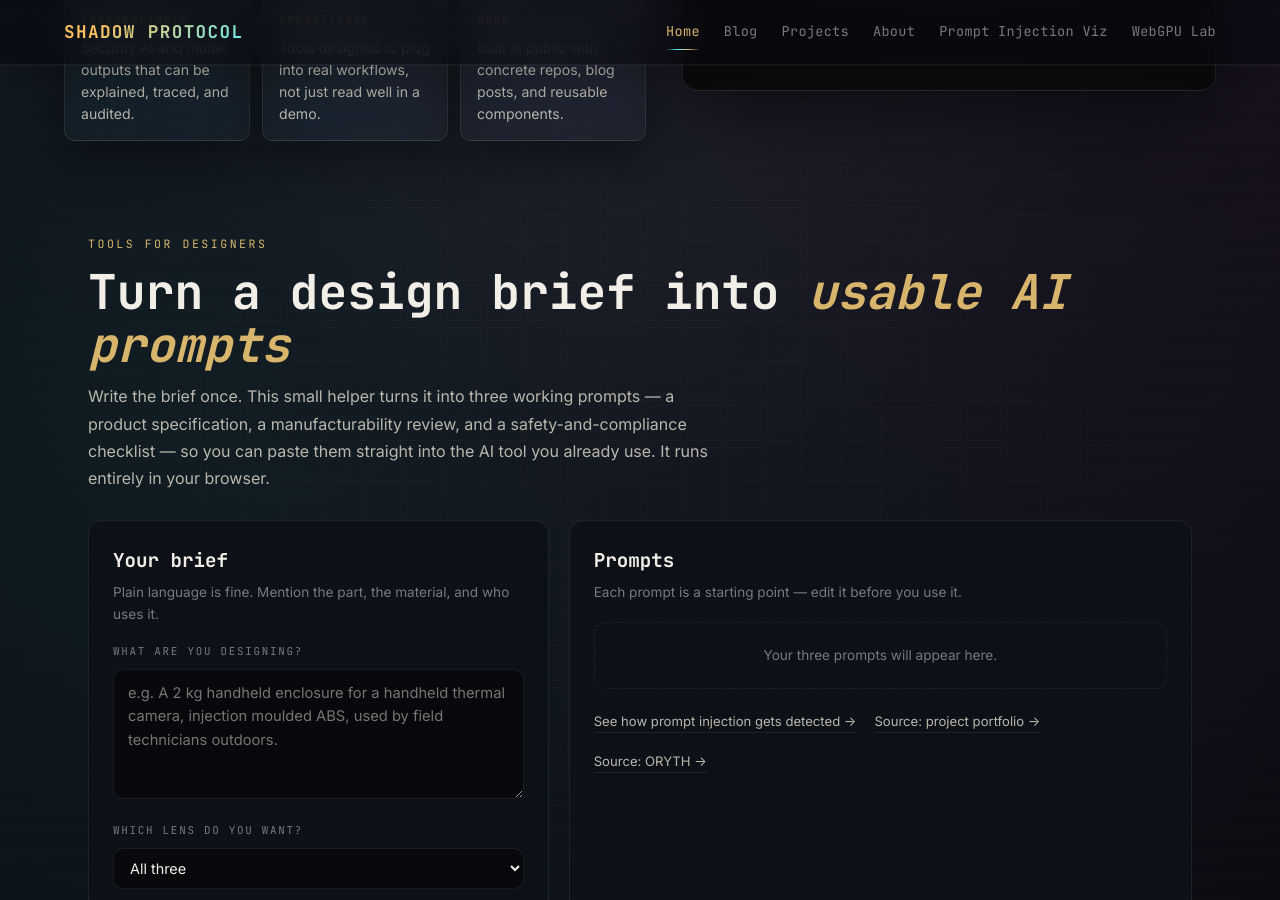
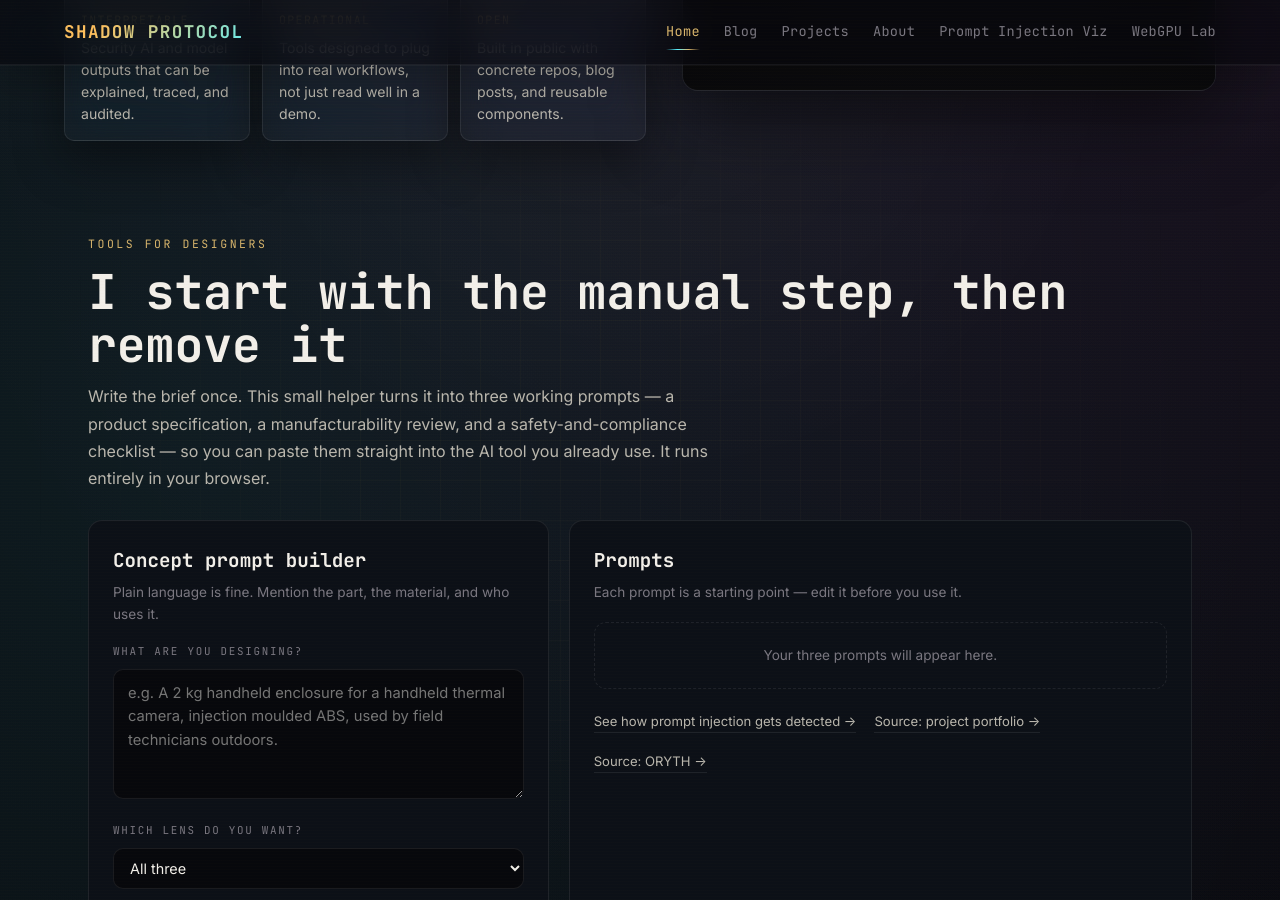
Before and after one commit to Anandhasasidharan/xplorertech00.github.io, a Jekyll site: the page built from index.html, in a window 1280 px wide and 900 px high, scrolled down 709 px. Built offline with Jekyll 4.4.1, drawn with Linux system fonts in a browser that asks for light colours.

Commit message:
fix(site): name the designer tools section as specified
The section was already inserted verbatim after the hero, but its heading and
form title differed from the intended copy:

- heading is now "I start with the manual step, then remove it"
- the brief form is titled "Concept prompt builder"
- the file's header note no longer tells you to replace a file that has arrived

designer-tools-section.html and index.html stay byte-identical, and the root
fragment is excluded from the built site so it is not published on its own.

Checked in a browser: --fx-accent resolves to the site gold (#d8b56c), all
three links return 200, the form produces three prompts and each Copy button
copies its prompt, no Liquid inside the inline script, no console errors.

```diff
--- a/_config.yml
+++ b/_config.yml
@@ -115,6 +115,7 @@
   - webgpu-lab/build.mjs
   - webgpu-lab/verify.mjs
   - webgpu-lab/README.md
+  - designer-tools-section.html
 
 include:
   - _pages
--- a/index.html
+++ b/index.html
@@ -48,9 +48,9 @@
 <!-- ─────────────────────────────────────────────────────────────────────────
      Designer tools section — self-contained block (CSS + HTML + JS).
 
-     Replace this file with your own designer-tools-section.html when it
-     arrives; the block is inserted into index.html verbatim after the hero
-     and before the "Featured work" section.
+     Inserted verbatim into index.html after the hero and before the
+     "Featured work" section. Edit this file, then paste its contents into
+     index.html again.
 
      Requirements honoured here:
        * accent follows the site: --fx-accent: var(--gold)
@@ -250,7 +250,7 @@
 <section class="fx-section" aria-labelledby="fx-heading">
   <div class="fx-shell">
     <p class="fx-kicker">Tools for designers</p>
-    <h2 class="fx-title" id="fx-heading">Turn a design brief into <em>usable AI prompts</em></h2>
+    <h2 class="fx-title" id="fx-heading">I start with the manual step, then remove it</h2>
     <p class="fx-lede">
       Write the brief once. This small helper turns it into three working prompts — a product
       specification, a manufacturability review, and a safety-and-compliance checklist — so you can
@@ -259,7 +259,7 @@
 
     <div class="fx-grid">
       <div class="fx-card">
-        <h3>Your brief</h3>
+        <h3>Concept prompt builder</h3>
         <p>Plain language is fine. Mention the part, the material, and who uses it.</p>
         <form id="fx-form" novalidate>
           <label class="fx-label" for="fx-brief">What are you designing?</label>
```
Also changed, not shown: designer-tools-section.html (+5 -5 lines).
